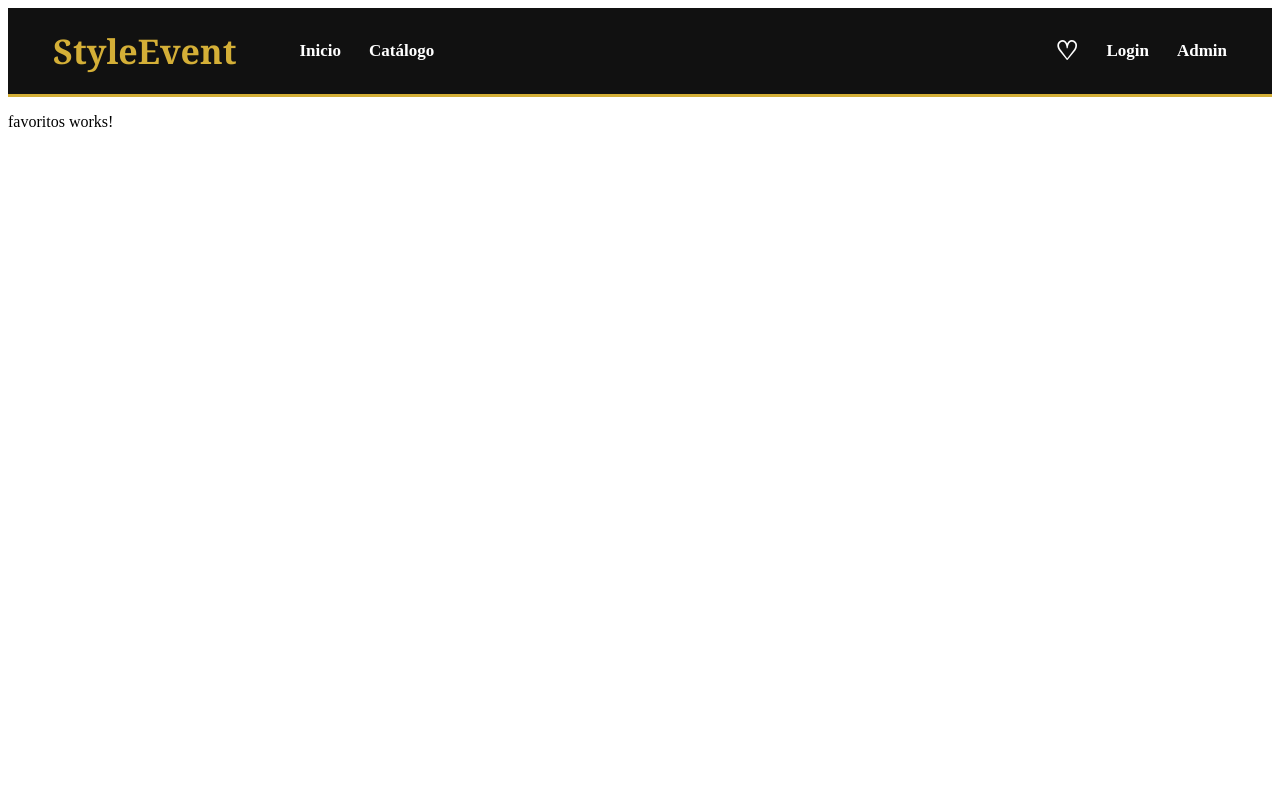
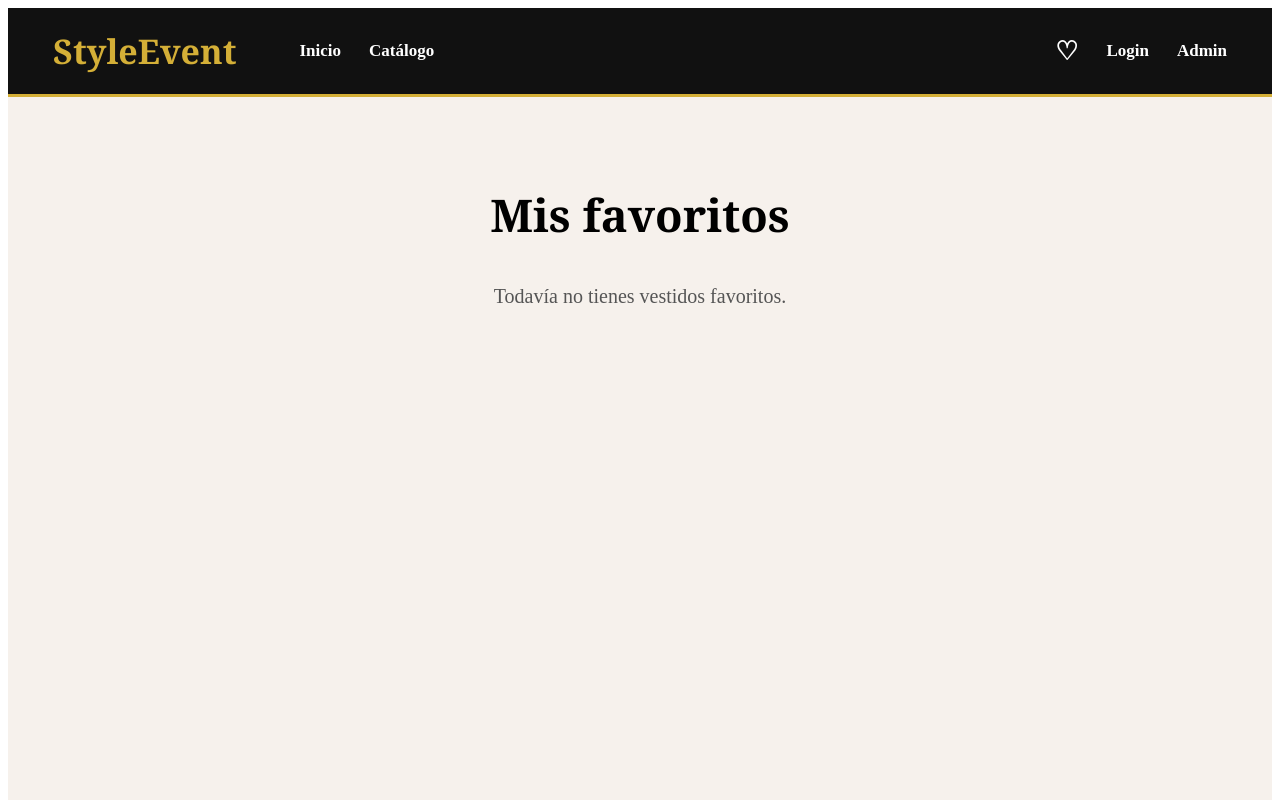
Before and after one commit to andreabrcns/StyleEvent, an Angular app in the folder frontend-angular/: page /favoritos in a window 1280 px wide. Shown: the top 800 px of the page. Built offline with nearby package versions, Linux system fonts and the light colour scheme.

Commit message:
Favoritos hecho y funcional

```diff
--- a/frontend-angular/src/app/app.ts
+++ b/frontend-angular/src/app/app.ts
@@ -1,12 +1,10 @@
-import { Component, signal } from '@angular/core';
-import { RouterOutlet } from '@angular/router';
+import { Component } from '@angular/core';
+import { RouterOutlet, RouterLink } from '@angular/router';
 
 @Component({
   selector: 'app-root',
-  imports: [RouterOutlet],
+  imports: [RouterOutlet, RouterLink],
   templateUrl: './app.html',
-  styleUrl: './app.css'
+  styleUrl: './app.css',
 })
-export class App {
-  protected readonly title = signal('frontend-angular');
-}
+export class App { }
--- a/frontend-angular/src/app/pages/catalogo/catalogo.css
+++ b/frontend-angular/src/app/pages/catalogo/catalogo.css
@@ -146,3 +146,18 @@
     font-weight: bold;
     margin-top: 12px;
 }
+
+.corazon {
+    border: none;
+    background-color: #111;
+    color: white;
+    padding: 12px 18px;
+    border-radius: 10px;
+    cursor: pointer;
+    font-size: 24px;
+}
+
+.corazon.activo {
+    background-color: #d4af37;
+    color: #111;
+}
--- a/frontend-angular/src/app/pages/catalogo/catalogo.html
+++ b/frontend-angular/src/app/pages/catalogo/catalogo.html
@@ -28,7 +28,9 @@
                 <h2>{{ vestido.nombre }}</h2>
                 <p>{{ vestido.categoria }}</p>
                 <span>{{ vestido.precio }} €</span>
-                <button>♡</button>
+                <button class="corazon" [class.activo]="esFavorito(vestido)" (click)="cambiarFavorito(vestido)">
+                    {{ esFavorito(vestido) ? '♥' : '♡' }}
+                </button>
             </div>
         </div>
 
--- a/frontend-angular/src/app/pages/catalogo/catalogo.ts
+++ b/frontend-angular/src/app/pages/catalogo/catalogo.ts
@@ -1,5 +1,5 @@
 import { Component } from '@angular/core';
-
+import { FavoritosService } from '../../services/favoritos';
 @Component({
   selector: 'app-catalogo',
   imports: [],
@@ -109,6 +109,19 @@ export class Catalogo {
     }
 
   ];
+  favoritos: any[] = [];
+
+  agregarFavorito(vestido: any) {
+
+    const existe = this.favoritos.includes(vestido);
+
+    if (!existe) {
+      this.favoritos.push(vestido);
+    }
+
+    console.log(this.favoritos);
+
+  }
   categoriaSeleccionada = 'Todos';
 
   filtrarCategoria(categoria: string) {
@@ -133,4 +146,16 @@ export class Catalogo {
     this.precioMaximo = Number(input.value);
   }
 
+  constructor(public favoritosService: FavoritosService) { }
+  cambiarFavorito(vestido: any) {
+
+    this.favoritosService.agregarOQuitarFavorito(vestido);
+
+  }
+
+  esFavorito(vestido: any) {
+
+    return this.favoritosService.esFavorito(vestido);
+
+  }
 }
--- a/frontend-angular/src/app/pages/favoritos/favoritos.css
+++ b/frontend-angular/src/app/pages/favoritos/favoritos.css
@@ -0,0 +1,37 @@
+.favoritos {
+    padding: 50px;
+    background-color: #f6f1ec;
+    min-height: 100vh;
+    text-align: center;
+}
+
+.favoritos h1 {
+    font-family: Georgia, serif;
+    font-size: 45px;
+    margin-bottom: 40px;
+}
+
+.card {
+    display: inline-block;
+    width: 300px;
+    background-color: white;
+    border-radius: 20px;
+    overflow: hidden;
+    margin: 20px;
+    box-shadow: 0 10px 25px rgba(0, 0, 0, 0.15);
+}
+
+.card img {
+    width: 100%;
+    height: 420px;
+    object-fit: cover;
+}
+
+.info {
+    padding: 20px;
+}
+
+.vacio {
+    font-size: 20px;
+    color: #555;
+}
--- a/frontend-angular/src/app/pages/favoritos/favoritos.html
+++ b/frontend-angular/src/app/pages/favoritos/favoritos.html
@@ -1 +1,36 @@
-<p>favoritos works!</p>
+<section class="favoritos">
+
+    <h1>Mis favoritos</h1>
+
+    @for (
+    vestido of favoritosService.obtenerFavoritos();
+    track vestido.nombre
+    ) {
+
+    <div class="card">
+
+        <img [src]="vestido.imagen">
+
+        <div class="info">
+
+            <h2>{{ vestido.nombre }}</h2>
+
+            <p>{{ vestido.categoria }}</p>
+
+            <span>{{ vestido.precio }} €</span>
+
+        </div>
+
+    </div>
+
+    }
+
+    @if (favoritosService.obtenerFavoritos().length === 0) {
+
+    <p class="vacio">
+        Todavía no tienes vestidos favoritos.
+    </p>
+
+    }
+
+</section>
--- /dev/null
+++ b/frontend-angular/src/app/services/favoritos.ts
@@ -0,0 +1,44 @@
+import { Injectable } from '@angular/core';
+
+@Injectable({
+  providedIn: 'root',
+})
+export class FavoritosService {
+
+  favoritos: any[] = [];
+
+  agregarOQuitarFavorito(vestido: any) {
+
+    const existe = this.favoritos.find(
+      v => v.nombre === vestido.nombre
+    );
+
+    if (existe) {
+
+      this.favoritos = this.favoritos.filter(
+        v => v.nombre !== vestido.nombre
+      );
+
+    } else {
+
+      this.favoritos.push(vestido);
+
+    }
+
+  }
+
+  esFavorito(vestido: any) {
+
+    return this.favoritos.some(
+      v => v.nombre === vestido.nombre
+    );
+
+  }
+
+  obtenerFavoritos() {
+
+    return this.favoritos;
+
+  }
+
+}
```
Also changed, not shown: frontend-angular/src/app/pages/favoritos/favoritos.ts (+7 -1 lines), 1 other file (tests, documents, lock files or other folders).
